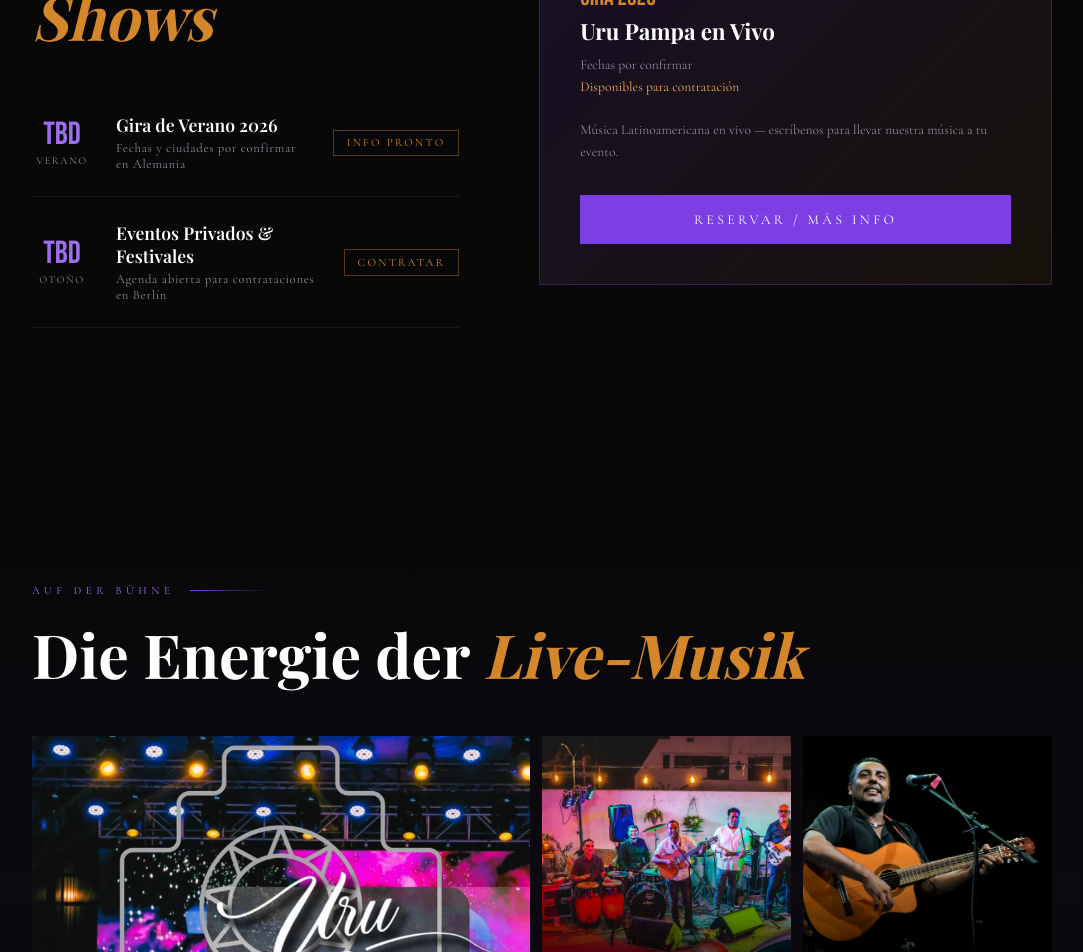
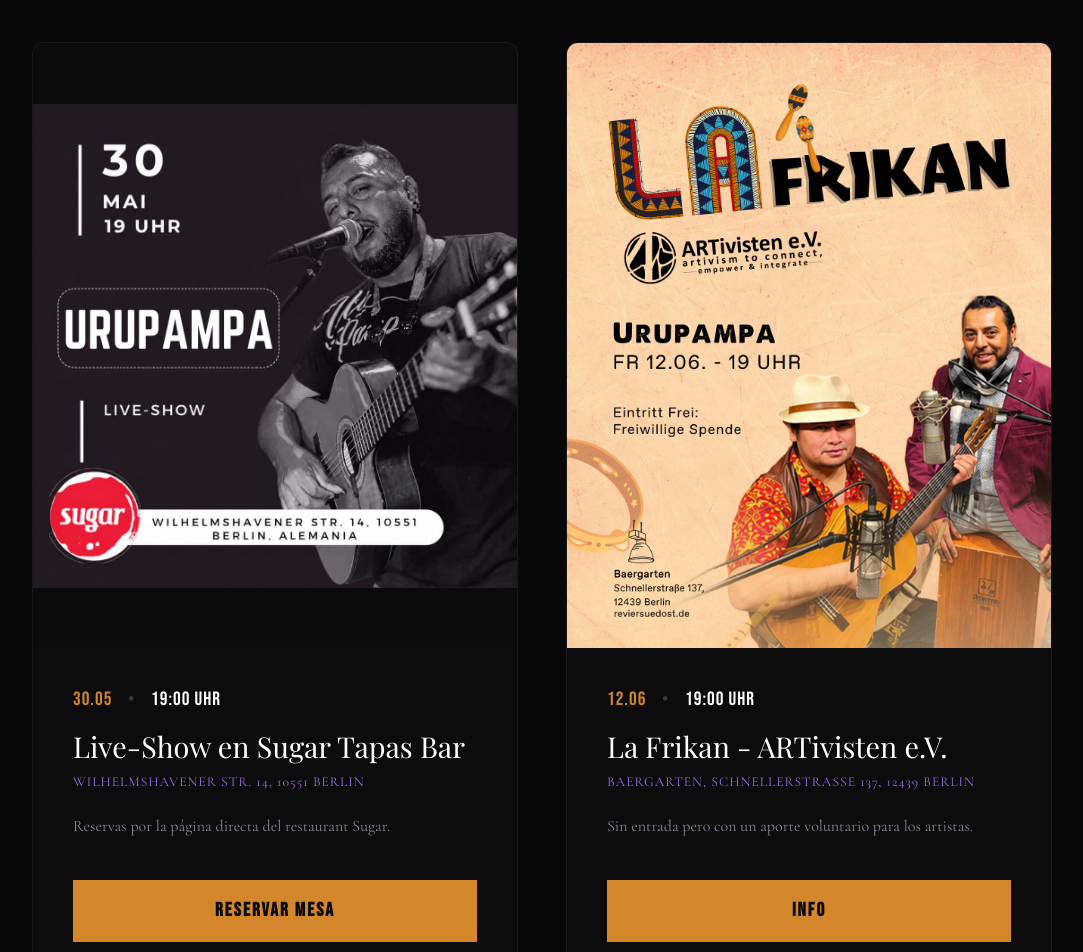
Before and after one commit to JJGonzalezSeminario/urupampa-v2, a Next.js app: page /de in a window 1280 px wide. Shown: the part 4140-5092 px from the top of the page, without its empty margins (98-1181 px from the left). Built offline with nearby package versions, Linux system fonts and the light colour scheme; a web font is replaced by a local one.

Commit message:
Upload next 2 shows

```diff
--- a/src/components/Shows.tsx
+++ b/src/components/Shows.tsx
@@ -1,53 +1,158 @@
-import { showsList, featuredShow } from "../data/showsData";
+"use client";
 
-export default function Shows({ dict }: { dict: any }) {
+// --- PANEL DE CONTROL DE SHOWS ---
+const showsData = [
+  {
+    id: 1,
+    image: "/show1.jpg",
+    date: "30.05",
+    time: "19:00 UHR",
+    title: "Live-Show en Sugar Tapas Bar",
+    location: "Wilhelmshavener Str. 14, 10551 Berlin",
+    description: {
+      es: "Reservas por la página directa del restaurant Sugar.",
+      de: "Reservierung direkt über die Website des Restaurants Sugar.",
+      en: "Reservations directly through the Sugar restaurant website."
+    },
+    buttonText: {
+      es: "Reservar Mesa",
+      de: "Tisch Reservieren",
+      en: "Book a Table"
+    },
+    link: "https://sugar-tapas-bar.eatbu.com/?lang=de",
+    isExternal: true
+  },
+  {
+    id: 2,
+    image: "/show2.jpg",
+    date: "12.06",
+    time: "19:00 UHR",
+    title: "La Frikan - ARTivisten e.V.",
+    location: "Baergarten, Schnellerstraße 137, 12439 Berlin",
+    description: {
+      es: "Sin entrada pero con un aporte voluntario para los artistas.",
+      de: "Eintritt frei — Freiwillige Spende für die Künstler.",
+      en: "Free admission — Voluntary contribution for the artists."
+    },
+    buttonText: {
+      es: "Info",
+      de: "Info",
+      en: "Info"
+    },
+    // Enlace actualizado a artivisten.org
+    link: "https://artivisten.org/",
+    isExternal: true // Ahora es un enlace externo
+  }
+];
+
+export default function Shows({ dict, lang }: { dict: any; lang: string }) {
+  const currentLang = (lang === 'de' || lang === 'en') ? lang : 'es';
+
   return (
-    <section id="shows">
+    <section id="shows" style={{ padding: '8rem 0', background: 'var(--black)' }}>
       <div className="container">
-        <div className="shows-layout">
 
-          <div>
-            <div className="section-label reveal">{dict.label}</div>
-            <h2 className="section-title reveal reveal-delay-1">{dict.title} <em>{dict.title_em}</em></h2>
+        <div className="reveal" style={{ marginBottom: '4rem' }}>
+          <div className="section-label">{dict.label || "Shows"}</div>
+          <h2 className="section-title" style={{ fontSize: '3rem', fontFamily: 'var(--font-playfair), serif', color: 'var(--white)', lineHeight: '1.3', textTransform: 'none' }}>
+            {lang === 'de' ? 'Nächste' : lang === 'en' ? 'Upcoming' : 'Próximos'}{' '}
+            <span style={{ color: 'var(--gold)' }}>
+              {lang === 'de' ? 'Auftritte' : lang === 'en' ? 'Shows' : 'Shows'}
+            </span>
+          </h2>
+        </div>
 
-            <div style={{ marginTop: '2.5rem' }}>
-              {showsList.map((show, index) => (
-                <div key={show.id} className={`show-item reveal reveal-delay-${(index % 3) + 1}`}>
-                  <div className="show-date">
-                    <span className="show-date-num">{show.day}</span>
-                    <span className="show-date-month">{show.month}</span>
-                  </div>
-                  <div className="show-info">
-                    <h4>{show.venue}</h4>
-                    <p>{show.location}</p>
-                  </div>
-                  <a href={show.ticketLink} style={{ textDecoration: 'none' }} className="show-ticket">
-                    {show.ticketLabel}
-                  </a>
+        <div className="shows-grid">
+          {showsData.map((show) => (
+            <div key={show.id} className="show-card reveal" style={{ background: 'rgba(255,255,255,0.02)', borderRadius: '12px', border: '1px solid rgba(255,255,255,0.05)', overflow: 'hidden', display: 'flex', flexDirection: 'column' }}>
+
+              <div style={{ width: '100%', position: 'relative', overflow: 'hidden', aspectRatio: '4/5', background: '#0a0a0a' }}>
+                <img
+                  src={show.image}
+                  alt={show.title}
+                  className="flyer-img"
+                  // CAMBIO CLAVE: objectFit 'contain' asegura que la imagen cuadrada se vea completa
+                  style={{ width: '100%', height: '100%', objectFit: 'contain', transition: 'transform 0.4s ease' }}
+                />
+              </div>
+
+              <div style={{ padding: '2.5rem', display: 'flex', flexDirection: 'column', flexGrow: 1 }}>
+
+                <div style={{ display: 'flex', gap: '1rem', alignItems: 'center', marginBottom: '1rem', fontFamily: 'var(--font-bebas), sans-serif', fontSize: '1.2rem', letterSpacing: '1px' }}>
+                  <span style={{ color: 'var(--gold)' }}>{show.date}</span>
+                  <span style={{ color: 'rgba(255,255,255,0.2)' }}>•</span>
+                  <span style={{ color: 'var(--white)' }}>{show.time}</span>
                 </div>
-              ))}
+
+                <h3 style={{ fontSize: '1.8rem', fontFamily: 'var(--font-playfair), serif', color: 'var(--white)', marginBottom: '0.5rem', fontWeight: 'normal' }}>
+                  {show.title}
+                </h3>
+
+                <div style={{ fontSize: '0.85rem', color: 'var(--purple-light)', marginBottom: '1.5rem', textTransform: 'uppercase', letterSpacing: '1px' }}>
+                  {show.location}
+                </div>
+
+                <p style={{ color: 'var(--grey)', lineHeight: '1.6', marginBottom: '2.5rem', fontSize: '1rem', flexGrow: 1 }}>
+                  {show.description[currentLang as keyof typeof show.description]}
+                </p>
+
+                <a
+                  href={show.link}
+                  target={show.isExternal ? "_blank" : "_self"}
+                  rel={show.isExternal ? "noopener noreferrer" : ""}
+                  className="show-cta-btn"
+                  style={{
+                    display: 'block',
+                    width: '100%',
+                    padding: '1.1rem',
+                    textAlign: 'center',
+                    background: show.isExternal ? 'var(--gold)' : 'transparent',
+                    color: show.isExternal ? 'var(--black)' : 'var(--gold)',
+                    border: '2px solid var(--gold)',
+                    fontFamily: 'var(--font-bebas), sans-serif',
+                    fontSize: '1.2rem',
+                    letterSpacing: '2px',
+                    textTransform: 'uppercase',
+                    textDecoration: 'none',
+                    transition: 'all 0.3s ease',
+                    fontWeight: show.isExternal ? 'bold' : 'normal',
+                    boxSizing: 'border-box'
+                  }}
+                >
+                  {show.buttonText[currentLang as keyof typeof show.buttonText]}
+                </a>
+
+              </div>
             </div>
-          </div>
+          ))}
+        </div>
 
-          <div className="shows-aside reveal reveal-delay-2">
-            <div className="next-show-card">
-              <div className="next-show-date">
-                {featuredShow.label}<span>{featuredShow.highlightDate}</span>
-              </div>
-              <div className="next-show-venue">{featuredShow.title}</div>
-              <div className="next-show-details">
-                {featuredShow.infoLine1}<br />
-                <strong>{featuredShow.infoHighlight}</strong><br /><br />
-                {featuredShow.infoLine2}
-              </div>
-              <a href={featuredShow.buttonLink} className="btn-primary">
-                {featuredShow.buttonText}
-              </a>
-            </div>
-          </div>
+      </div>
 
-        </div>
-      </div>
+      <style>{`
+        .shows-grid {
+          display: grid;
+          grid-template-columns: repeat(auto-fit, minmax(340px, 1fr));
+          gap: 3rem;
+        }
+        /* Efecto sutil al pasar el mouse */
+        .show-card:hover .flyer-img {
+          transform: scale(1.02);
+        }
+        .show-cta-btn:hover {
+          background: #c78323 !important;
+          border-color: #c78323 !important;
+          color: var(--black) !important;
+          transform: translateY(-2px);
+          box-shadow: 0 10px 20px rgba(0,0,0,0.2);
+        }
+        @media (max-width: 768px) {
+          .shows-grid {
+            grid-template-columns: 1fr !important;
+            gap: 2.5rem;
+          }
+        }
+      `}</style>
     </section>
   );
 }
```
